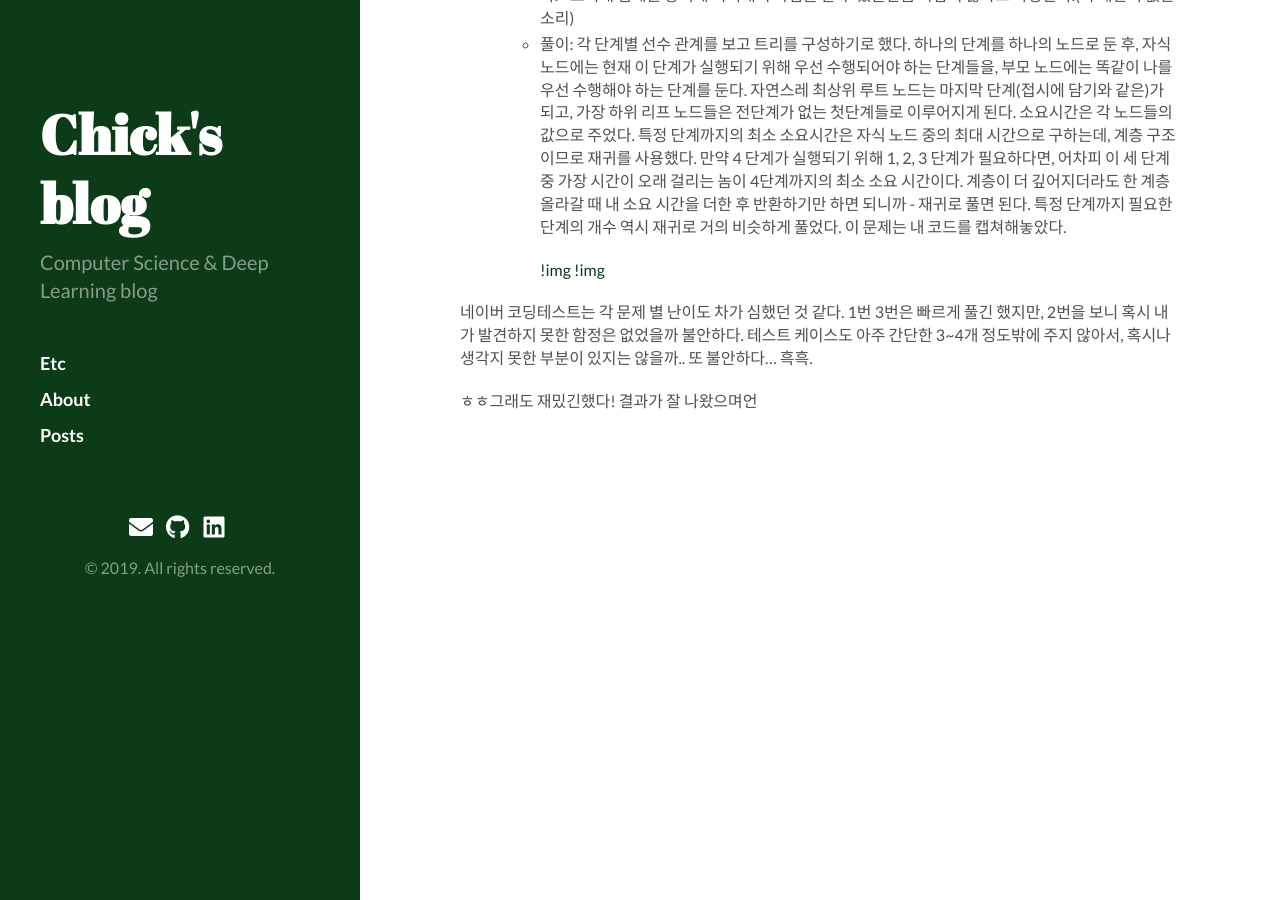
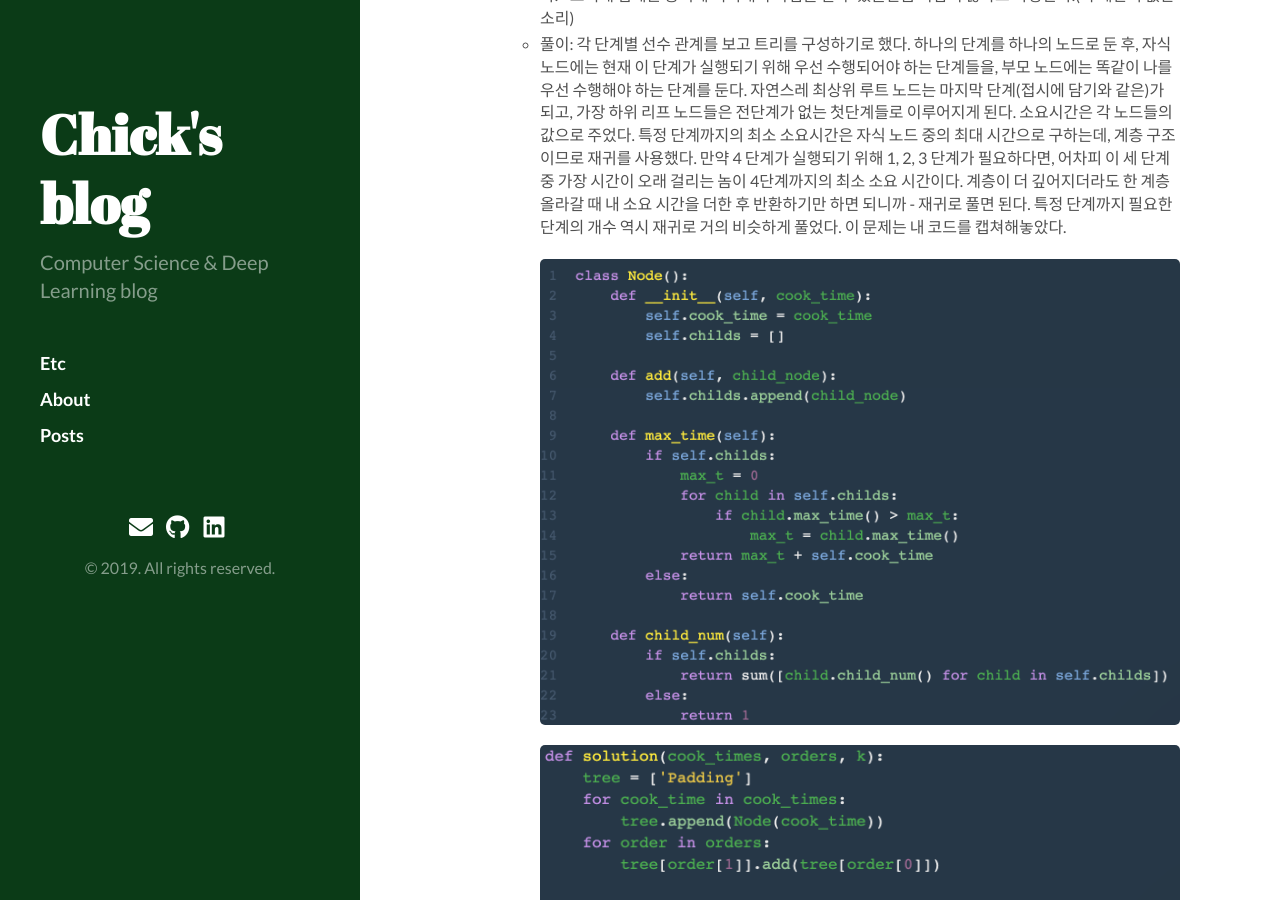
Before and after one commit to YoonjinXD/YoonjinXD.github.io, a Jekyll site: the page built from _posts/2019-10-02-2019-Naver 온라인 코딩테스트 리뷰.md, in a window 1280 px wide and 900 px high, scrolled down 1388 px. Built offline with Jekyll 4.4.1, drawn with Linux system fonts in a browser that asks for light colours; nearby versions of some CDN libraries.

Commit message:
오타 수정

```diff
--- a/_posts/2019-10-02-2019-Naver 온라인 코딩테스트 리뷰.md
+++ b/_posts/2019-10-02-2019-Naver 온라인 코딩테스트 리뷰.md
@@ -31,8 +31,8 @@ tags: Etc
   * 풀이: 각 단계별 선수 관계를 보고 트리를 구성하기로 했다. 하나의 단계를 하나의 노드로 둔 후, 자식 노드에는 현재 이 단계가 실행되기 위해 우선 수행되어야 하는 단계들을, 부모 노드에는 똑같이 나를 우선 수행해야 하는 단계를 둔다. 자연스레 최상위 루트 노드는 마지막 단계(접시에 담기와 같은)가 되고, 가장 하위 리프 노드들은 전단계가 없는 첫단계들로 이루어지게 된다. 소요시간은 각 노드들의 값으로 주었다. 특정 단계까지의 최소 소요시간은 자식 노드 중의 최대 시간으로 구하는데, 계층 구조이므로 재귀를 사용했다. 만약 4 단계가 실행되기 위해 1, 2, 3 단계가 필요하다면, 어차피 이 세 단계 중 가장 시간이 오래 걸리는 놈이 4단계까지의 최소 소요 시간이다. 계층이 더 깊어지더라도 한 계층 올라갈 때 내 소요 시간을 더한 후 반환하기만 하면 되니까 - 재귀로 풀면 된다. 특정 단계까지 필요한 단계의 개수 역시 재귀로 거의 비슷하게 풀었다.
     이 문제는 내 코드를 캡쳐해놓았다.
 
-    [!img]({{site.url}}/public/images/2019_naver_ct_1.png)
-    [!img]({{site.url}}/public/images/2019_naver_ct_2.png)
+    ![img]({{site.url}}/public/images/2019_naver_ct_1.png)
+    ![img]({{site.url}}/public/images/2019_naver_ct_2.png)
 
 
 
```
